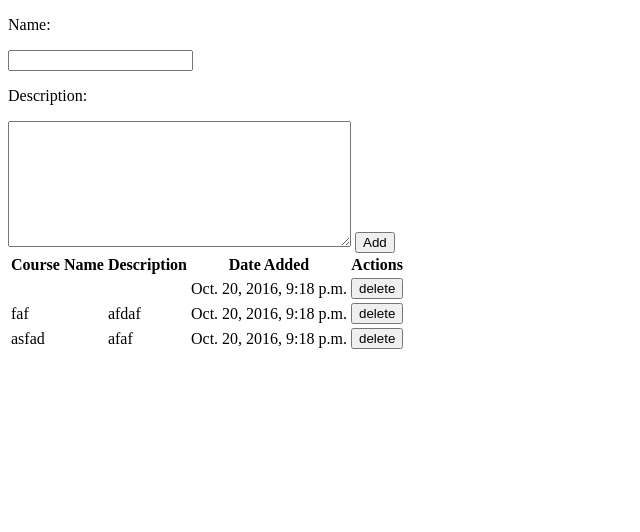
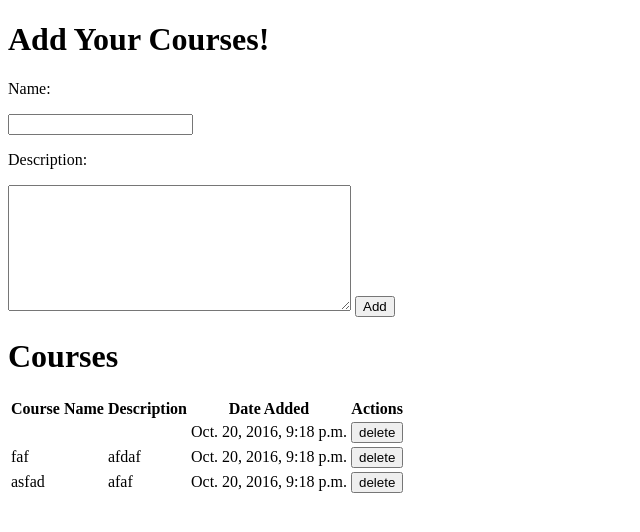
Before and after one commit to conniechu929/Courses, a Django app: template apps/course/templates/course/index.html in a window 1280 px wide. Shown: the top 532 px of the page, without its empty margins (0-640 px from the left). Run offline with Django 3.2, Linux system fonts and the light colour scheme; the template is opened without the code that fills it: values that come from a table or form of the project are taken from there, others are empty; data comes from the database, SQL or seed files in the repository; parts of the project's set-up code (start-up, migrations or seed data) failed here and were passed over.

Commit message:
Added headers

```diff
--- a/apps/course/templates/course/index.html
+++ b/apps/course/templates/course/index.html
@@ -7,6 +7,7 @@
 </head>
 <body>
 	<div id='container'>
+		<h1>Add Your Courses!</h1>
 		<div id='top'>
 			<form class='input_info' action='/getCourse' method='post'>
 			{% csrf_token %}
@@ -16,6 +17,7 @@
 			</form>
 		</div>
 		<div id='bottom'>
+			<h1>Courses</h1>
 			<table>
 				<thead>
 					<tr>
```
